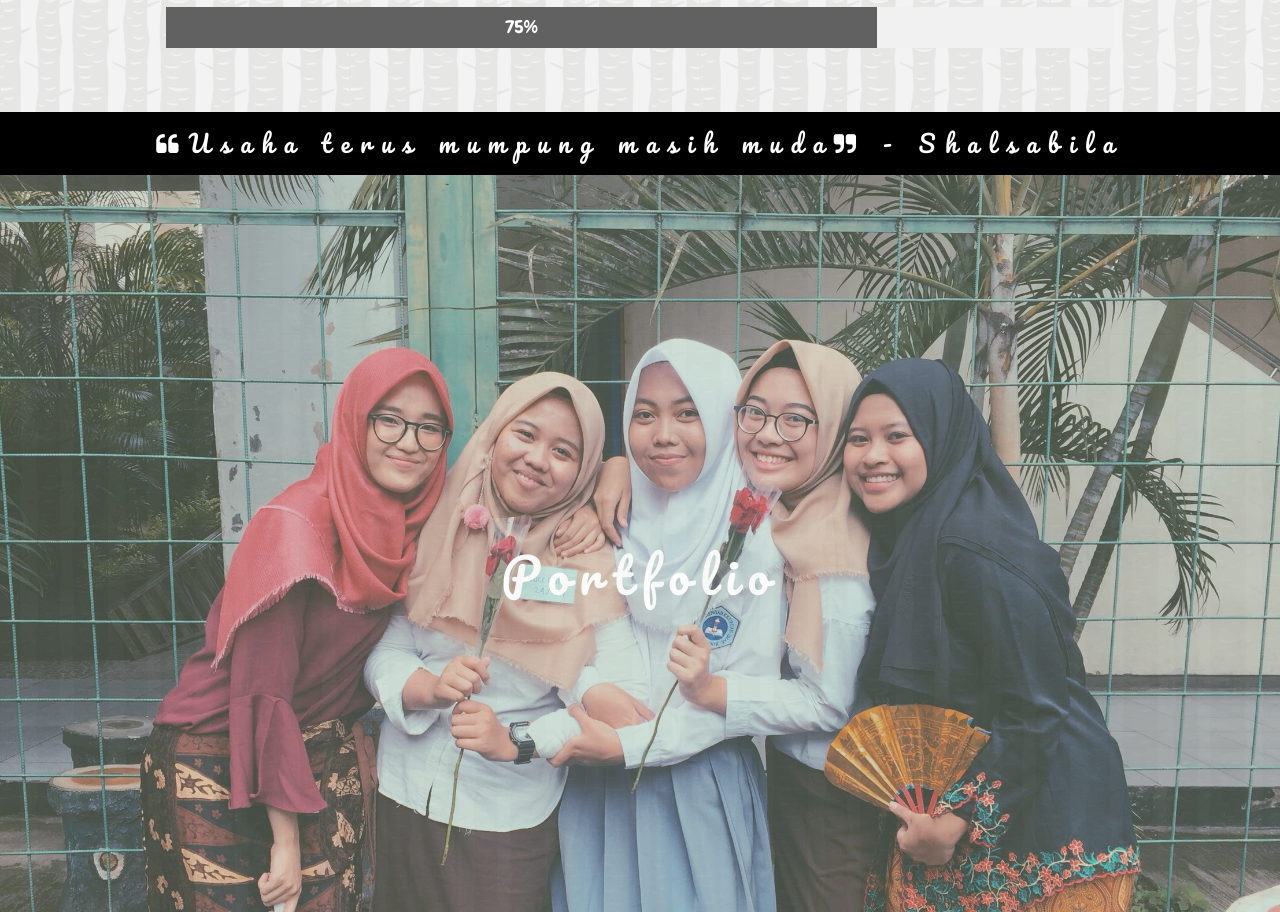
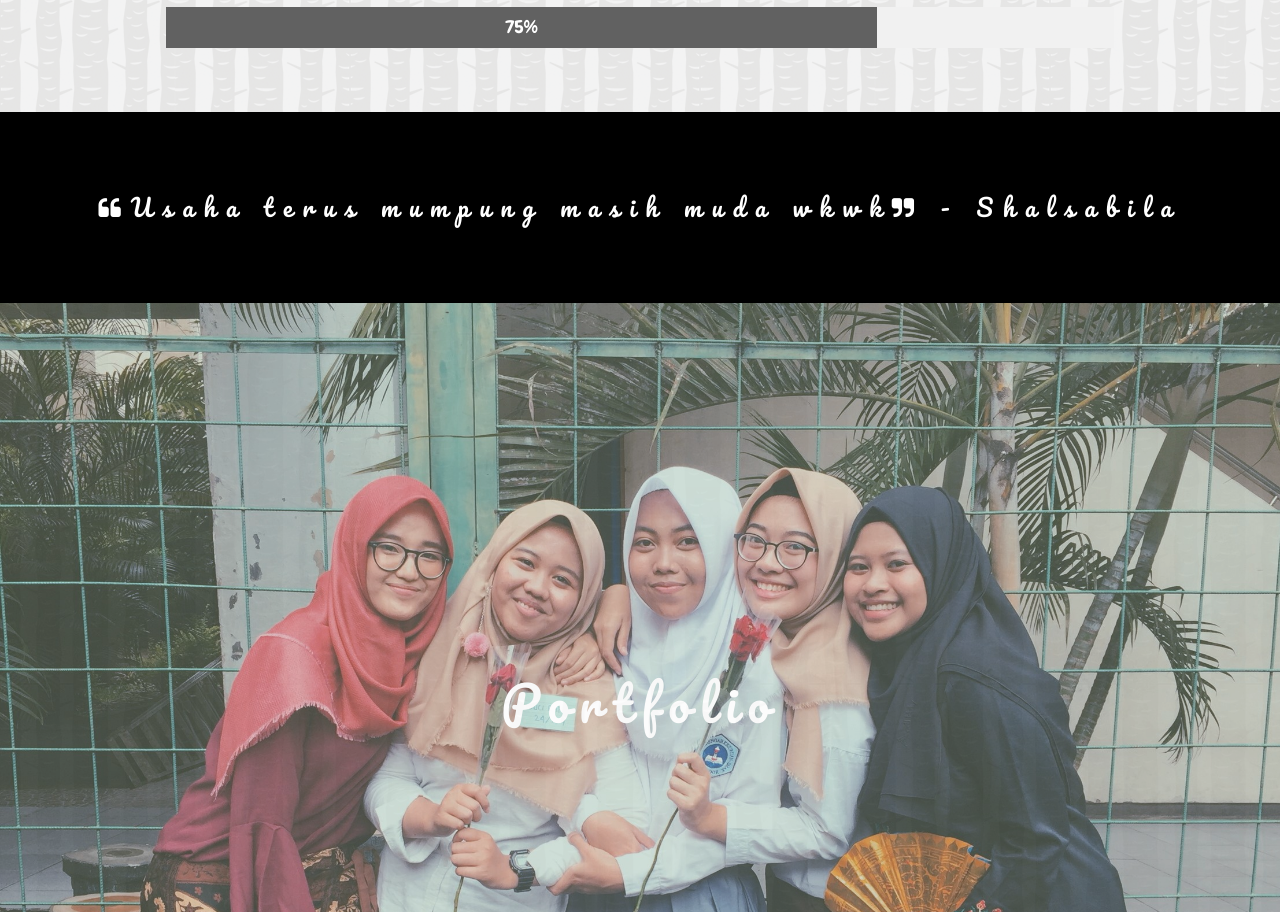
Before and after one commit to Shalsabila/Shalsabila.github.io, a plain HTML site: page index.html in a window 1280 px wide. Shown: the part 2816-3728 px from the top of the page. Drawn offline with nearby package versions, Linux system fonts and the light colour scheme; some packages are replaced by stand-ins of ours; a web font is replaced by a local one.

Commit message:
Update index.html

```diff
--- a/index.html
+++ b/index.html
@@ -155,8 +155,8 @@ body, html {
   </div>
 </div>
 
-<div class="w3-container w3-row w3-center w3-black">
-   <h4 class="w3-xlarge w3-wide"><i class="fa fa-quote-left"></i>Usaha terus mumpung masih muda<i class="fa fa-quote-right"></i> - Shalsabila</h4>
+<div class="w3-container w3-row w3-center w3-padding-64 w3-black">
+   <h4 class="w3-xlarge w3-wide"><i class="fa fa-quote-left"></i>Usaha terus mumpung masih muda wkwk<i class="fa fa-quote-right"></i> - Shalsabila</h4>
 </div>
 
 <!-- Second Parallax Image with Portfolio Text -->
```
